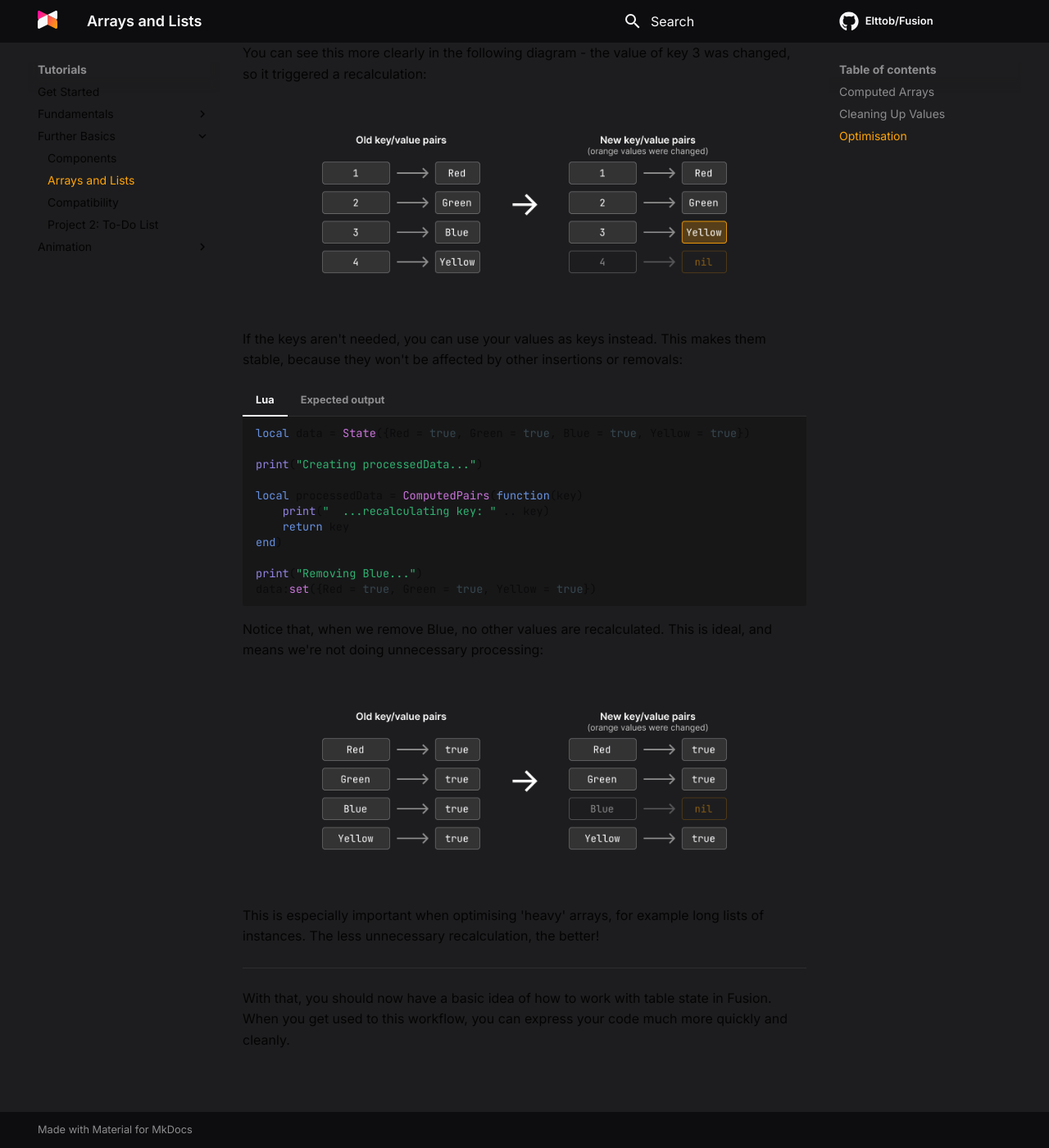
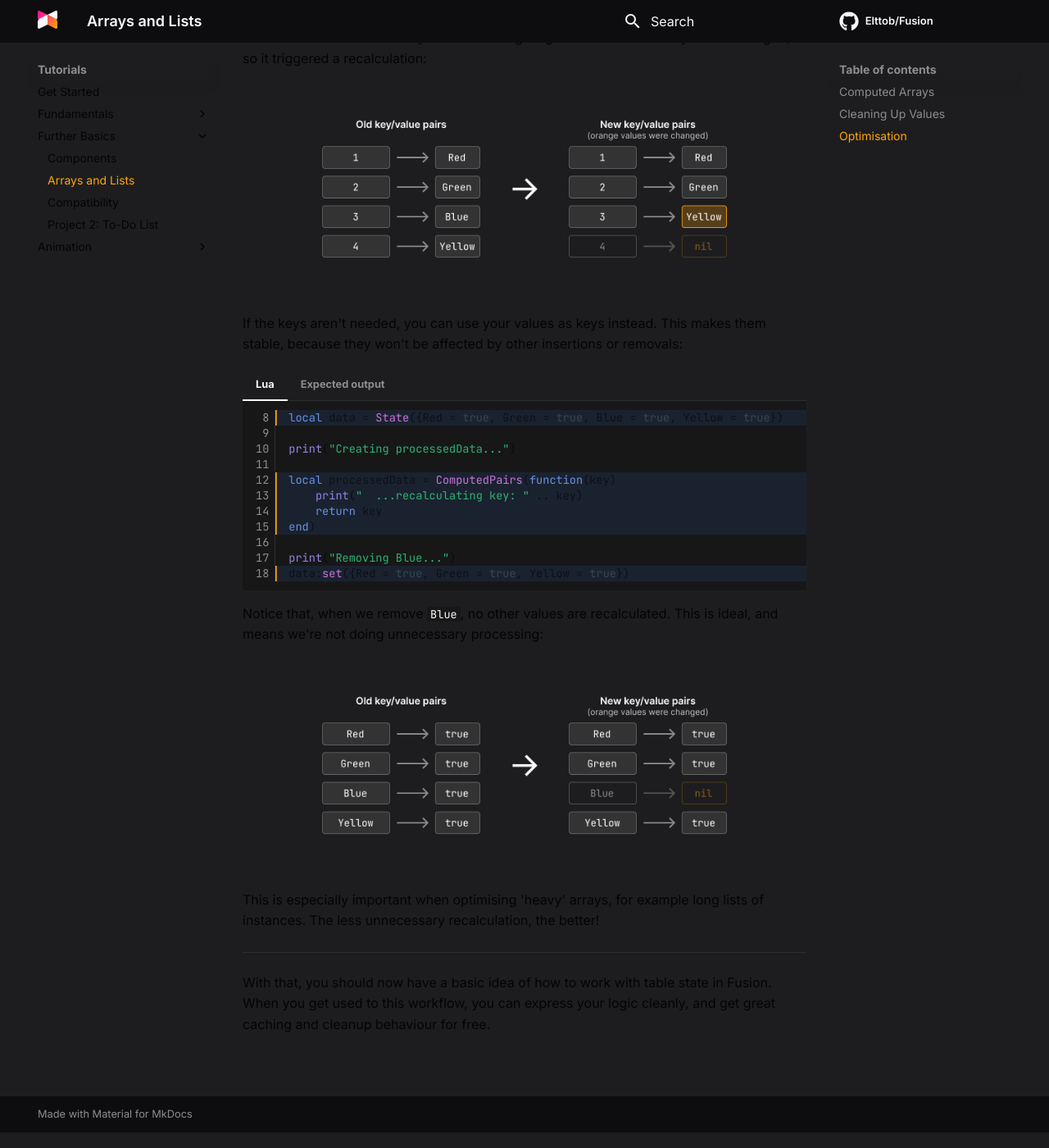
Before and after one commit to dphfox/Fusion, an MkDocs documentation site: the page built from docs/tutorials/further-basics/arrays-and-lists.md, in a window 1280 px wide and 1400 px high, scrolled down 3731 px. Shown: the whole window at 82% size. Built offline with MkDocs 1.6.1 and Material for MkDocs 9.7.7, drawn with Linux system fonts in a browser that asks for light colours; comment, search, counter and statistics services are not loaded; some of the changed text lies outside the part shown.

Commit message:
Corrections/consistency pass for Arrays and Lists

````diff
--- a/docs/tutorials/further-basics/arrays-and-lists.md
+++ b/docs/tutorials/further-basics/arrays-and-lists.md
@@ -26,7 +26,7 @@ local numbers = State({1, 2, 3, 4, 5})
 
 local doubledNumbers = Computed(function()
 	local doubled = {}
-	for index, number in pairs(numbers) do
+	for index, number in pairs(numbers:get()) do
 		doubled[index] = number * 2
 	end
 	return doubled
@@ -68,7 +66,7 @@ print(doubledNumbers:get()) --> {2, 4, 6, 8, 10}
 This can be used to process any kind of table, not just arrays. Notice how the
 keys stay the same, and the value is whatever you return:
 
-```Lua
+```Lua linenums="8"
 local data = State({Blue = "good", Green = "bad"})
 
 local processedData = ComputedPairs(function(colour, word)
@@ -128,7 +126,7 @@ To improve performance, `ComputedPairs` doesn't recalculate a key if its value
 stays the same:
 
 === "Lua"
-	```Lua
+	```Lua linenums="8"
 	local data = State({
 		One = 1,
 		Two = 2,
@@ -175,7 +173,7 @@ move to different keys) then you can get unnecessary recalculations. In the
 following code, `Yellow` gets recalculated, because it moves to a different key:
 
 === "Lua"
-	```Lua
+	```Lua linenums="8"
 	local data = State({"Red", "Green", "Blue", "Yellow"})
 
 	print("Creating processedData...")
@@ -208,7 +206,7 @@ If the keys aren't needed, you can use your values as keys instead. This makes
 them stable, because they won't be affected by other insertions or removals:
 
 === "Lua"
-	```Lua
+	```Lua linenums="8" hl_lines="1 5-8 11"
 	local data = State({Red = true, Green = true, Blue = true, Yellow = true})
 
 	print("Creating processedData...")
@@ -231,7 +229,7 @@ them stable, because they won't be affected by other insertions or removals:
 	Removing Blue...
 	```
 
-Notice that, when we remove Blue, no other values are recalculated. This is
+Notice that, when we remove `Blue`, no other values are recalculated. This is
 ideal, and means we're not doing unnecessary processing:
 
 ![Diagram showing stable keys](StableKeys.png)
@@ -242,5 +240,5 @@ lists of instances. The less unnecessary recalculation, the better!
 -----
 
 With that, you should now have a basic idea of how to work with table state in
-Fusion. When you get used to this workflow, you can express your code much more
-quickly and cleanly.
+Fusion. When you get used to this workflow, you can express your logic cleanly,
+and get great caching and cleanup behaviour for free.
````
Also changed, not shown: other parts of docs/tutorials/further-basics/arrays-and-lists.md (+3 -5 lines).
